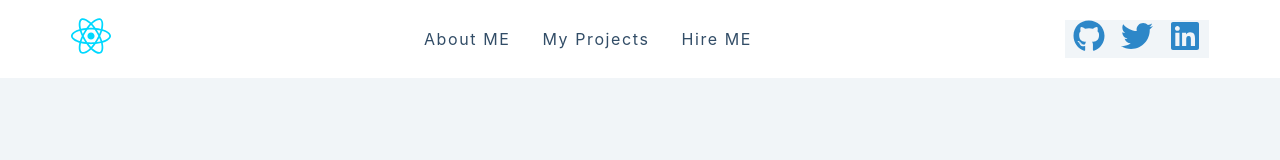
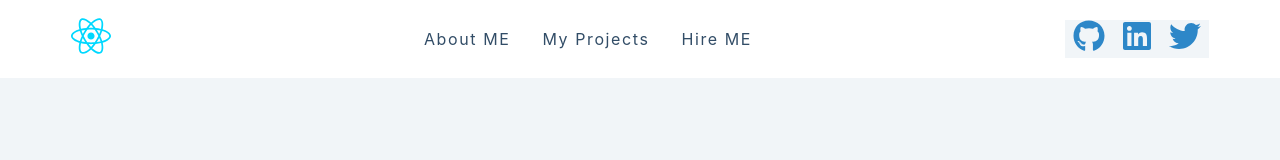
Before and after one commit to KrishnaA01/my-portfolio, a React (Create React App) app: page / in a window 1280 px wide. Shown: the top 160 px of the page. Built offline with nearby package versions, Linux system fonts and the light colour scheme.

Commit message:
fixed bug

```diff
--- a/src/components/navData.js
+++ b/src/components/navData.js
@@ -28,12 +28,12 @@ export const social = [
   {
     id: 2,
     url: 'https://www.linkedin.com/in/krishna-mahato-web-dev/',
-    icon: <FaTwitter size={32} />,
+    icon: <FaLinkedin size={32} />,
   },
   {
     id: 3,
     url: 'https://twitter.com/home',
-    icon: <FaLinkedin size={32} />,
+    icon: <FaTwitter size={32} />,
   }
 
 ]
```
